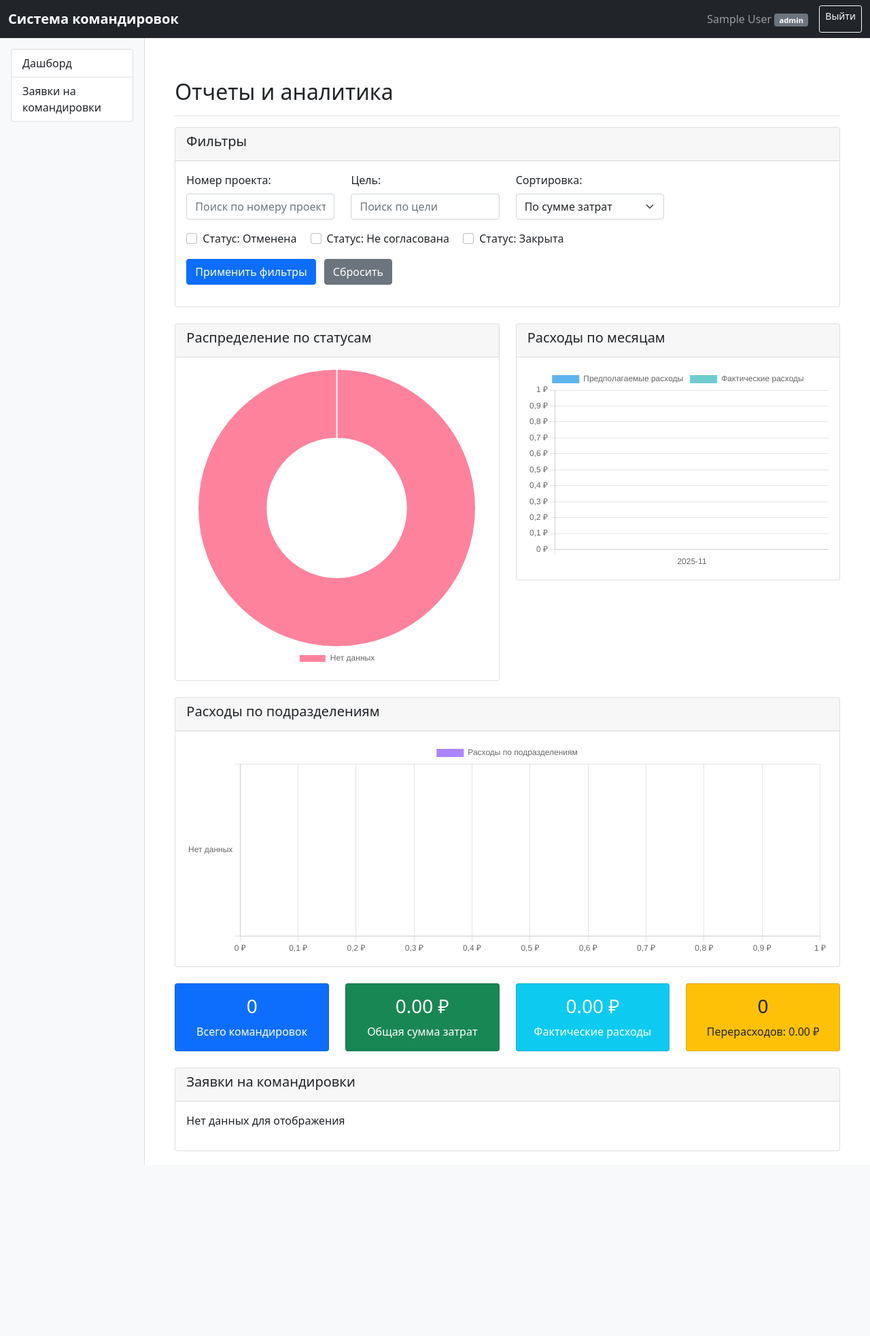
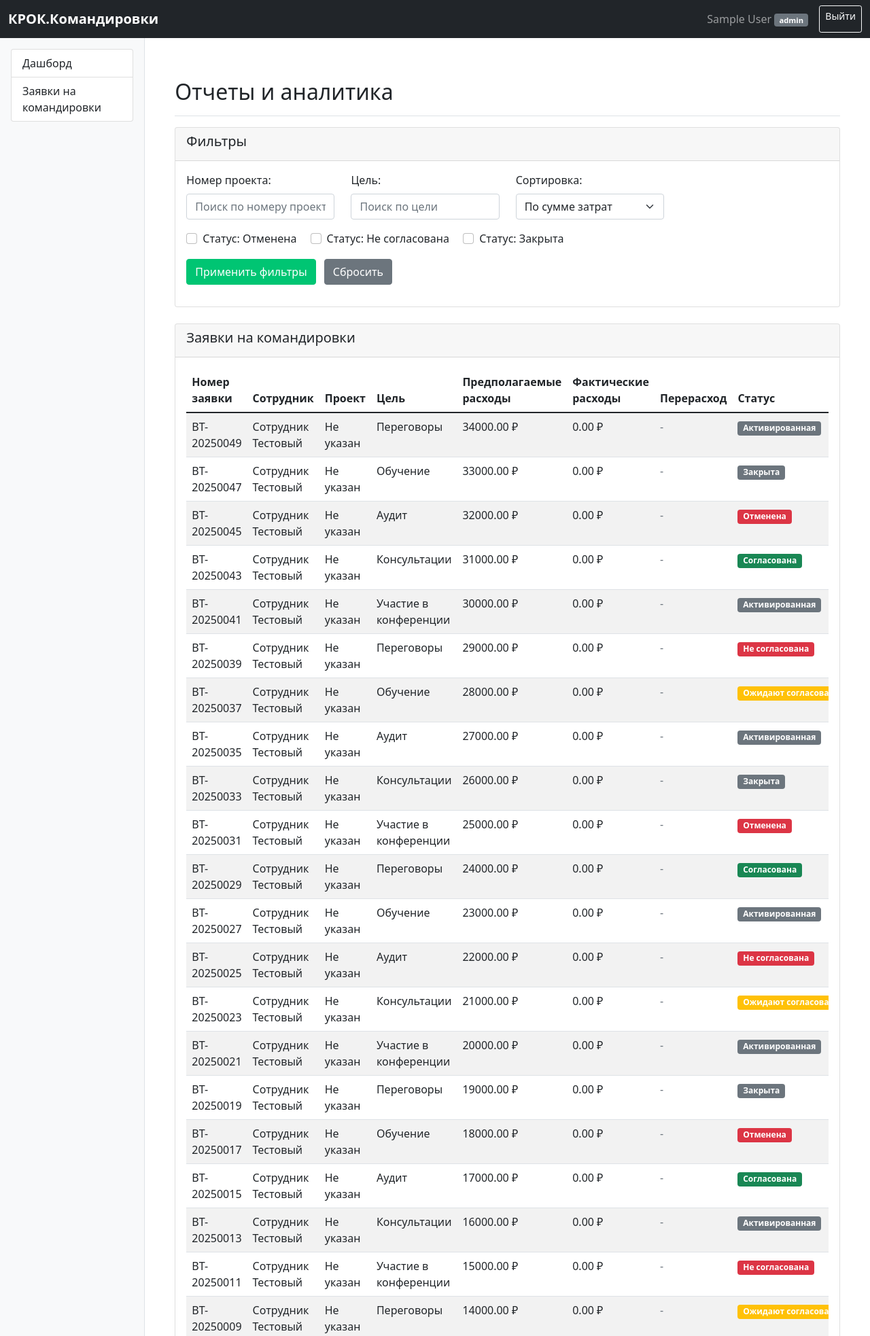
Before and after one commit to petus1/krok_project, a Flask app: page /reports in a window 1280 px wide. Shown: the top 1966 px of the page at 68% size. Before the commit the page ends 1714 px from the top, so only its background shows below. Run offline with Flask 3, Linux system fonts and the light colour scheme; the visitor is signed in with stand-in values (Sample User, id 1).

Commit message:
feat: глобальные изменения проекта
- Изменение цветов кнопок и цветов в дашборде
- Удалены: Бронирование, Закупки, Кадровые данные.
- Название проекта: КРОК.Командировки
- Некоторые изменения в отчетах и аналитике
- Теперь создается 50 тестовых командировок в БД (при первом запуске, если второй раз, то очистите БД)

```diff
--- a/app.py
+++ b/app.py
@@ -501,6 +501,7 @@
     status_closed = request.args.get('status_closed') == 'true'
     sort_by = request.args.get('sort_by', 'costs')  # costs, overrun
 
+
     if project_number:
         base_query = base_query.filter(BusinessTrip.project_number.contains(project_number))
     if purpose:
@@ -536,8 +537,16 @@
     monthly_costs = defaultdict(float)
     monthly_actual = defaultdict(float)
     department_costs = defaultdict(float)
+    status_overrun_counts = defaultdict(int)
+    total_trips_with_overrun = 0
+    total_trips_without_overrun = 0
 
     for trip in trips:
+        status_counts[trip.status] += 1
+        if trip.overrun_approved or trip.booking_overrun_approved or trip.report_overrun_approved:
+            total_trips_with_overrun += 1
+        else:
+            total_trips_without_overrun += 1
         status_counts[trip.status] += 1
         if trip.start_date:
             month_key = trip.start_date.strftime('%Y-%m')
@@ -545,6 +554,11 @@
             monthly_actual[month_key] += trip.actual_costs or 0
         if trip.department:
             department_costs[trip.department] += trip.estimated_costs or 0
+
+    status_counts = {
+        'Согласованный перерасход': total_trips_with_overrun,
+        'Без согласованного перерасхода': total_trips_without_overrun
+    }
 
     # Если нет данных, создаем заглушки для графиков
     if not status_counts:
@@ -554,12 +568,15 @@
         monthly_actual = {datetime.now(timezone.utc).strftime('%Y-%m'): 0}
     if not department_costs:
         department_costs = {'Нет данных': 0}
+    if total_trips_with_overrun == 0 and total_trips_without_overrun == 0:
+        status_counts = {'Нет данных': 1}
 
     return render_template('reports.html', user=user, trips=trips,
                            total_trips=total_trips, total_costs=total_costs,
                            total_actual_costs=total_actual_costs, overrun_trips=len(overrun_trips),
                            overrun_amount=overrun_amount,
                            status_counts=dict(status_counts),
+                           status_overrun_counts=dict(status_overrun_counts),
                            monthly_costs=dict(monthly_costs),
                            monthly_actual=dict(monthly_actual),
                            department_costs=dict(department_costs),
@@ -1077,6 +1094,7 @@
 
 # Инициализация базы данных с тестовыми данными
 def init_db():
+    from datetime import datetime, timedelta
     # Создаем все таблицы
     db.create_all()
     print("Таблицы базы данных созданы")
@@ -1084,7 +1102,6 @@
     # Создание тестовых пользователей если их нет
     if not User.query.first():
         print("Создание тестовых пользователей...")
-
         # Администратор
         admin = User(
             username='admin',
@@ -1093,7 +1110,6 @@
             role='A',
             department='ИТ'
         )
-
         # Главный руководитель
         gr_manager = User(
             username='gr_manager',
@@ -1102,7 +1118,6 @@
             role='GR',
             department='Руководство'
         )
-
         db_session.add_all([admin, gr_manager])
         db_session.commit()
 
@@ -1115,7 +1130,6 @@
             manager_id=gr_manager.id,
             department='Отдел разработки'
         )
-
         # Сотрудник
         employee = User(
             username='employee',
@@ -1125,34 +1139,97 @@
             manager_id=manager.id,
             department='Отдел разработки'
         )
-
         db_session.add_all([manager, employee])
         db_session.commit()
         print("Тестовые пользователи созданы")
 
-        # Создаем тестовую командировку
+    else:
+        print("Тестовые пользователи уже существуют. Пропускаем создание.")
+
+    # --- НАЧАЛО: Создание тестовых командировок ---
+    # Найти или использовать существующего сотрудника и менеджера
+    employee = User.query.filter_by(username='employee').first()
+    if not employee:
+        # Если не найден, ищем любого сотрудника
+        employee = User.query.filter_by(role='S').first()
+    if not employee:
+        print("Предупреждение: Не найден ни один сотрудник. Пропуск создания тестовых командировок.")
+        return
+
+    manager = User.query.filter_by(username='manager').first()
+    if not manager:
+        # Если не найден, ищем любого руководителя
+        manager = User.query.filter(User.role.in_(['R', 'GR'])).first()
+    if not manager:
+        print("Предупреждение: Не найден ни один руководитель. Пропуск создания тестовых командировок.")
+        return
+
+    print("Создание дополнительных тестовых заявок...")
+
+    base_date = datetime(2025, 1, 1)
+    destinations = ['Москва', 'Санкт-Петербург', 'Новосибирск', 'Екатеринбург', 'Казань']
+    purposes = ['Участие в конференции', 'Обучение', 'Консультации', 'Переговоры', 'Аудит']
+
+    # Проверим, есть ли уже тестовые заявки с префиксом BT-2025, чтобы не дублировать
+    existing_trips = BusinessTrip.query.filter(BusinessTrip.trip_number.like('BT-2025%')).count()
+    if existing_trips > 0:
+        print(f"Найдено {existing_trips} существующих тестовых заявок. Пропуск создания новых.")
+        return
+
+    for i in range(50): # Увеличим количество тестовых заявок до 50
+        start_date = base_date + timedelta(days=i*3)
+        end_date = start_date + timedelta(days=2)
+        trip_number = f"BT-2025{i+1:04d}"
+
+        # Примерно 1/5 заявок будут иметь какой-то согласованный перерасход
+        overrun_approved = True if i % 5 == 0 else False
+        booking_overrun_approved = True if i % 5 == 1 else False
+        report_overrun_approved = True if i % 5 == 2 else False
+
+        # Примерно половина заявок будет активирована
+        is_activated = True if i % 2 == 0 else False
+        status = 'Активированная' if is_activated else 'Планируемая'
+        if i % 7 == 0:
+            status = 'Согласована'
+        elif i % 7 == 1:
+            status = 'Ожидают согласования'
+        elif i % 7 == 2:
+            status = 'Отменена'
+        elif i % 7 == 3:
+            status = 'Не согласована'
+        elif i % 7 == 4:
+            status = 'Закрыта'
+
         trip = BusinessTrip(
-            trip_number="BT-20250101-0001",
+            trip_number=trip_number,
             employee_id=employee.id,
             manager_id=manager.id,
             department='Отдел разработки',
-            start_date=datetime(2025, 1, 15),
-            end_date=datetime(2025, 1, 20),
-            duration=6,
-            destination='Москва',
-            purpose='Участие в конференции',
-            estimated_costs=15000.0,
-            status='Планируемая'
+            start_date=start_date,
+            end_date=end_date,
+            duration=3,
+            destination=destinations[i % len(destinations)],
+            purpose=purposes[i % len(purposes)],
+            estimated_costs=10000.0 + (i * 500),
+            actual_costs=None, # Пока нет фактических расходов
+            status=status,
+            is_activated=is_activated,
+            over_limit = (i % 4 == 0), # Пример перерасхода
+            # Флаги перерасхода
+            overrun_approved=overrun_approved,
+            booking_overrun_approved=booking_overrun_approved,
+            report_overrun_approved=report_overrun_approved,
+            # Флаг закрытия
+            trip_closed=(status == 'Закрыта')
         )
+        db_session.add(trip)
 
-        db_session.add(trip)
-        db_session.commit()
-        print("Тестовая командировка создана")
+    db_session.commit()
+    print(f"Создано {50} тестовых командировок")
 
 
 # Инициализация при запуске приложения
 with app.app_context():
-    db.drop_all()
     init_db()
 
 if __name__ == '__main__':
--- a/templates/base.html
+++ b/templates/base.html
@@ -3,7 +3,7 @@
 <head>
     <meta charset="UTF-8">
     <meta name="viewport" content="width=device-width, initial-scale=1.0">
-    <title>{% block title %}Система командировок{% endblock %}</title>
+    <title>{% block title %}КРОК.Командировки{% endblock %}</title>
     <link href="https://cdn.jsdelivr.net/npm/bootstrap@5.1.3/dist/css/bootstrap.min.css" rel="stylesheet">
     <style>
         .sidebar {
@@ -30,7 +30,7 @@
 <!-- Верхняя навигация -->
 <nav class="navbar navbar-expand-lg navbar-dark bg-dark">
     <div class="container-fluid">
-        <a class="navbar-brand" href="{{ url_for('dashboard') }}">Система командировок</a>
+        <a class="navbar-brand" href="{{ url_for('dashboard') }}">КРОК.Командировки</a>
 
         {% if session.user_id %}
             <div class="navbar-nav ms-auto">
@@ -94,6 +81,19 @@
                         </a>
                     {% endif %}
 
+                    <a href="{{ url_for('trips') }}"
+                       class="list-group-item list-group-item-action {% if request.endpoint == 'trips' %}active{% endif %}">
+                        Заявки на командировки
+                    </a>
+
+                    <!-- Отчеты доступны: А, Б, БУ, ГР, Р, С, ТК, З -->
+                    {% if session.role in ['A', 'B', 'BU', 'GR', 'R', 'S', 'TK', 'Z'] %}
+                        <a href="{{ url_for('reports') }}"
+                           class="list-group-item list-group-item-action {% if request.endpoint == 'reports' %}active{% endif %}">
+                            Отчеты и аналитика
+                        </a>
+                    {% endif %}
+
                     <!-- Сотрудники доступны только: А, Б -->
                     {% if session.role in ['A', 'B'] %}
                         <a href="{{ url_for('employees') }}"
--- a/templates/reports.html
+++ b/templates/reports.html
@@ -62,11 +62,76 @@
                         </div>
                     </div>
                     <div class="col-md-12 mb-3">
-                        <button type="submit" class="btn btn-primary me-2">Применить фильтры</button>
+                        <button type="submit" class="btn btn-custom me-2">Применить фильтры</button>
                         <a href="{{ url_for('reports') }}" class="btn btn-secondary">Сбросить</a>
                     </div>
                 </div>
             </form>
+        </div>
+    </div>
+
+    <!-- Таблица отчетов -->
+    <div class="card">
+        <div class="card-header">
+            <h5>Заявки на командировки</h5>
+        </div>
+        <div class="card-body">
+            {% if trips %}
+                <div class="table-responsive">
+                    <table class="table table-striped table-hover">
+                        <thead>
+                        <tr>
+                            <th>Номер заявки</th>
+                            <th>Сотрудник</th>
+                            <th>Проект</th>
+                            <th>Цель</th>
+                            <th>Предполагаемые расходы</th>
+                            <th>Фактические расходы</th>
+                            <th>Перерасход</th>
+                            <th>Статус</th>
+                            <th>Действия</th>
+                        </tr>
+                        </thead>
+                        <tbody>
+                        {% for trip in trips %}
+                            <tr>
+                                <td>{{ trip.trip_number }}</td>
+                                <td>{{ trip.employee.full_name }}</td>
+                                <td>{{ trip.project_number or 'Не указан' }}</td>
+                                <td>{{ trip.purpose or 'Не указана' }}</td>
+                                <td>{{ "%.2f"|format(trip.estimated_costs or 0) }} ₽</td>
+                                <td>{{ "%.2f"|format(trip.actual_costs or 0) }} ₽</td>
+                                <td>
+                                    {% if trip.actual_costs and trip.estimated_costs %}
+                                        {% set diff = trip.actual_costs - trip.estimated_costs %}
+                                        {% if diff > 0 %}
+                                            <span class="text-danger">+{{ "%.2f"|format(diff) }} ₽</span>
+                                        {% elif diff < 0 %}
+                                            <span class="text-success">{{ "%.2f"|format(diff) }} ₽</span>
+                                        {% else %}
+                                            <span class="text-muted">0 ₽</span>
+                                        {% endif %}
+                                    {% else %}
+                                        <span class="text-muted">-</span>
+                                    {% endif %}
+                                </td>
+                                <td>
+                                    <span class="badge bg-{% if trip.status == 'Согласована' %}success{% elif trip.status == 'Ожидают согласования' %}warning{% elif trip.status == 'Отменена' or trip.status == 'Не согласована' %}danger{% else %}secondary{% endif %}">
+                                        {{ trip.status }}
+                                    </span>
+                                </td>
+                                <td>
+                                    <a href="{{ url_for('trip_detail', trip_id=trip.id) }}"
+                                       class="btn btn-sm btn-custom">Просмотр</a>
+                                </td>
+                            </tr>
+                        {% endfor %}
+                        </tbody>
+                    </table>
+                </div>
+            {% else %}
+                <p>Нет данных для отображения</p>
+            {% endif %}
         </div>
     </div>
 
@@ -145,70 +210,17 @@
         </div>
     </div>
 
-    <!-- Таблица отчетов -->
-    <div class="card">
-        <div class="card-header">
-            <h5>Заявки на командировки</h5>
-        </div>
-        <div class="card-body">
-            {% if trips %}
-                <div class="table-responsive">
-                    <table class="table table-striped table-hover">
-                        <thead>
-                        <tr>
-                            <th>Номер заявки</th>
-                            <th>Сотрудник</th>
-                            <th>Проект</th>
-                            <th>Цель</th>
-                            <th>Предполагаемые расходы</th>
-                            <th>Фактические расходы</th>
-                            <th>Перерасход</th>
-                            <th>Статус</th>
-                            <th>Действия</th>
-                        </tr>
-                        </thead>
-                        <tbody>
-                        {% for trip in trips %}
-                            <tr>
-                                <td>{{ trip.trip_number }}</td>
-                                <td>{{ trip.employee.full_name }}</td>
-                                <td>{{ trip.project_number or 'Не указан' }}</td>
-                                <td>{{ trip.purpose or 'Не указана' }}</td>
-                                <td>{{ "%.2f"|format(trip.estimated_costs or 0) }} ₽</td>
-                                <td>{{ "%.2f"|format(trip.actual_costs or 0) }} ₽</td>
-                                <td>
-                                    {% if trip.actual_costs and trip.estimated_costs %}
-                                        {% set diff = trip.actual_costs - trip.estimated_costs %}
-                                        {% if diff > 0 %}
-                                            <span class="text-danger">+{{ "%.2f"|format(diff) }} ₽</span>
-                                        {% elif diff < 0 %}
-                                            <span class="text-success">{{ "%.2f"|format(diff) }} ₽</span>
-                                        {% else %}
-                                            <span class="text-muted">0 ₽</span>
-                                        {% endif %}
-                                    {% else %}
-                                        <span class="text-muted">-</span>
-                                    {% endif %}
-                                </td>
-                                <td>
-                                    <span class="badge bg-{% if trip.status == 'Согласована' %}success{% elif trip.status == 'Ожидают согласования' %}warning{% elif trip.status == 'Отменена' or trip.status == 'Не согласована' %}danger{% else %}secondary{% endif %}">
-                                        {{ trip.status }}
-                                    </span>
-                                </td>
-                                <td>
-                                    <a href="{{ url_for('trip_detail', trip_id=trip.id) }}"
-                                       class="btn btn-sm btn-outline-primary">Просмотр</a>
-                                </td>
-                            </tr>
-                        {% endfor %}
-                        </tbody>
-                    </table>
-                </div>
-            {% else %}
-                <p>Нет данных для отображения</p>
-            {% endif %}
-        </div>
-    </div>
+    <style>
+        .btn-custom {
+            background-color: #00C573 !important;
+            border-color: #00C573 !important;
+            color: white !important;
+        }
+        .btn-custom:hover {
+            background-color: #00a864 !important; /* немного темнее при наведении */
+            border-color: #00a864 !important;
+        }
+    </style>
 {% endblock %}
 
 {% block scripts %}
@@ -225,21 +237,26 @@
             const statusData = {{ status_counts|tojson }};
             const safeStatusData = safeGetData(statusData, {'Нет данных': 1});
 
+            // Создаём массив меток и значений
+            const labels = Object.keys(safeStatusData);
+            const data = Object.values(safeStatusData);
+
+            // Определяем цвета: если метка содержит "Согласованный перерасход", то красный, иначе — нефритовый
+            const backgroundColors = labels.map(label => {
+                if (label.includes('Согласованный перерасход')) {
+                    return 'rgba(255, 99, 132, 0.8)'; // Красный
+                } else {
+                    return 'rgba(0, 197, 115, 0.8)';  // Нефритовый (#00C573)
+                }
+            });
+
             new Chart(statusCtx, {
                 type: 'doughnut',
                 data: {
-                    labels: Object.keys(safeStatusData),
+                    labels: labels,
                     datasets: [{
-                        data: Object.values(safeStatusData),
-                        backgroundColor: [
-                            'rgba(255, 99, 132, 0.8)',
-                            'rgba(54, 162, 235, 0.8)',
-                            'rgba(255, 206, 86, 0.8)',
-                            'rgba(75, 192, 192, 0.8)',
-                            'rgba(153, 102, 255, 0.8)',
-                            'rgba(255, 159, 64, 0.8)',
-                            'rgba(199, 199, 199, 0.8)'
-                        ]
+                        data: data,
+                        backgroundColor: backgroundColors
                     }]
                 },
                 options: {
@@ -341,4 +358,15 @@
             });
         }
     </script>
+    <style>
+        .btn-custom {
+            background-color: #00C573 !important;
+            border-color: #00C573 !important;
+            color: white !important;
+        }
+        .btn-custom:hover {
+            background-color: #00a864 !important; /* немного темнее при наведении */
+            border-color: #00a864 !important;
+        }
+    </style>
 {% endblock %}
```
Also changed, not shown: other parts of templates/base.html (+7 -31 lines), templates/create_trip.html (+13 -1 lines), templates/dashboard.html (+17 -6 lines), templates/employee_form.html (+12 -1 lines), templates/employees.html (+13 -2 lines), templates/planning.html (+14 -3 lines), templates/trip_detail.html (+4 -4 lines), templates/trips.html (+14 -2 lines).
